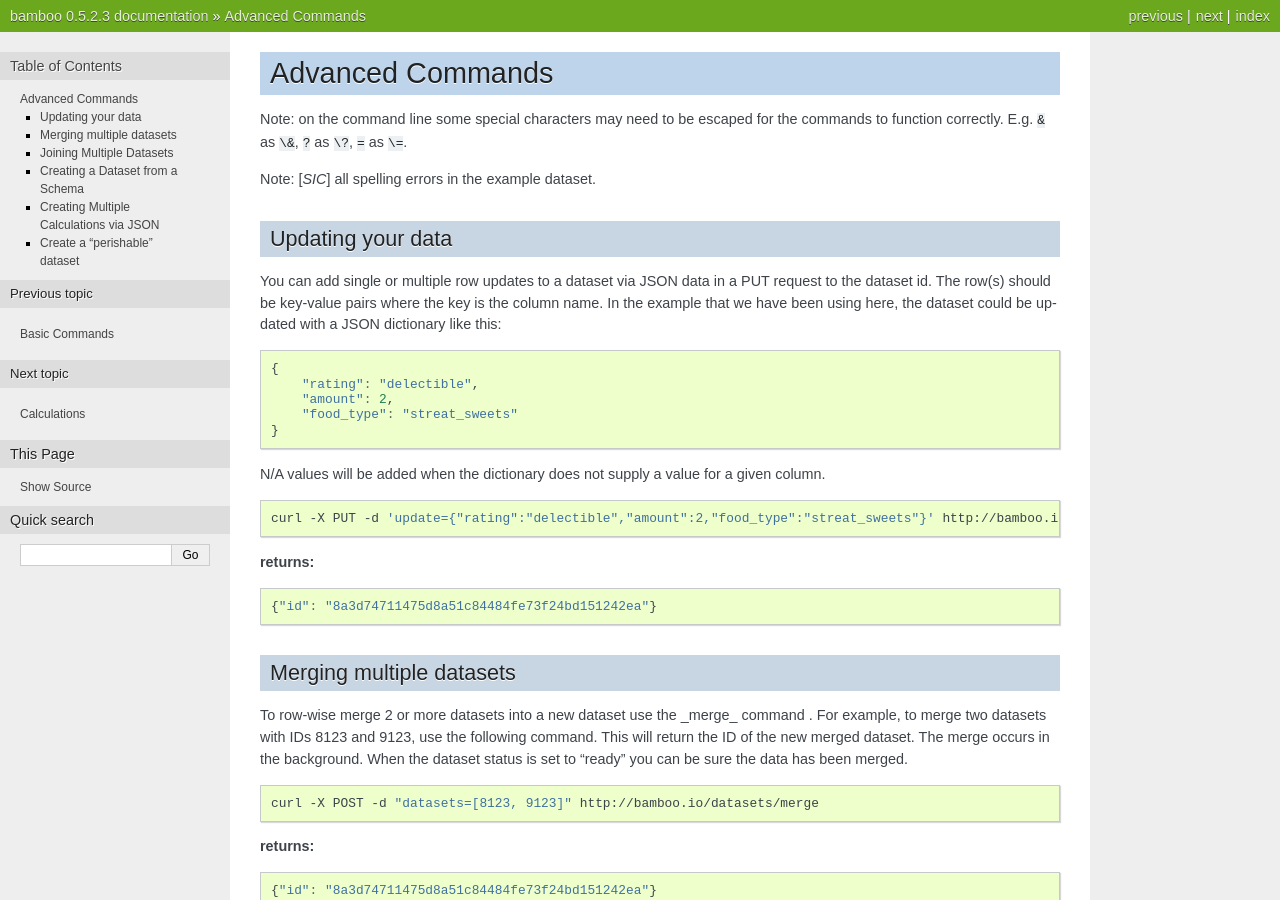
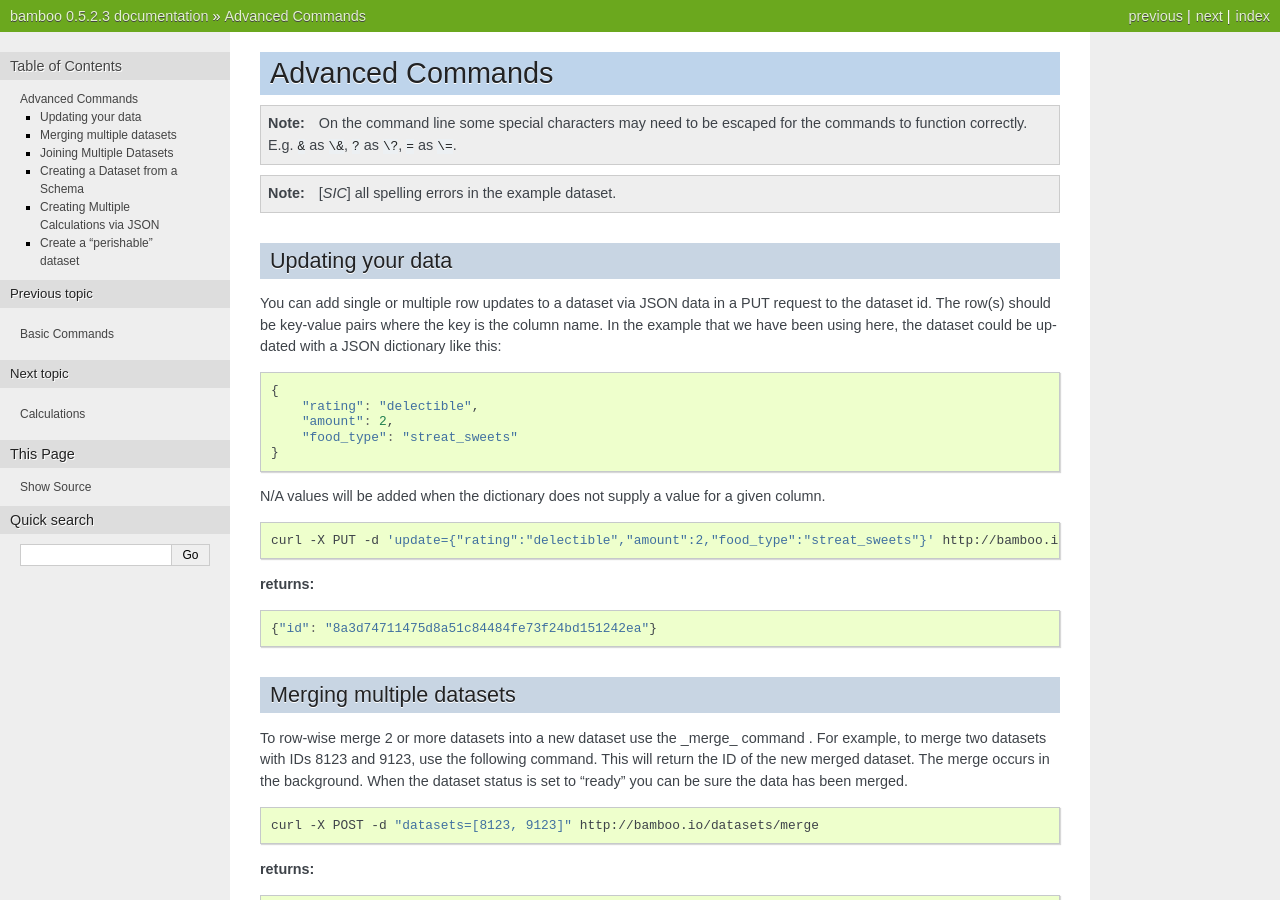
Before and after one commit to pld/bamboo, a Sphinx documentation site: the page built from docs/advanced_commands.rst, in a window 1280 px wide and 900 px high. Built offline with Sphinx 7.4.7, drawn with Linux system fonts in a browser that asks for light colours; formulas are drawn with MathJax 3.

Commit message:
docs format

```diff
--- a/docs/advanced_commands.rst
+++ b/docs/advanced_commands.rst
@@ -1,11 +1,15 @@
 Advanced Commands
 =================
 
-Note: on the command line some special characters may need to be escaped for
-the commands to function correctly.  E.g. ``&`` as ``\&``, ``?`` as ``\?``,
-``=`` as ``\=``.
+.. note::
 
-Note: [*SIC*] all spelling errors in the example dataset.
+    On the command line some special characters may need to be escaped for
+    the commands to function correctly.  E.g. ``&`` as ``\&``, ``?`` as ``\?``,
+    ``=`` as ``\=``.
+
+.. note::
+
+    [*SIC*] all spelling errors in the example dataset.
 
 Updating your data
 ------------------
--- a/docs/basic_commands.rst
+++ b/docs/basic_commands.rst
@@ -9,7 +9,7 @@ Basic Commands
 
 .. note::
 
-    [*SIC*] All spelling errors in the example dataset.
+    [*SIC*] all spelling errors in the example dataset.
 
 Check the *bamboo* version
 --------------------------
```
